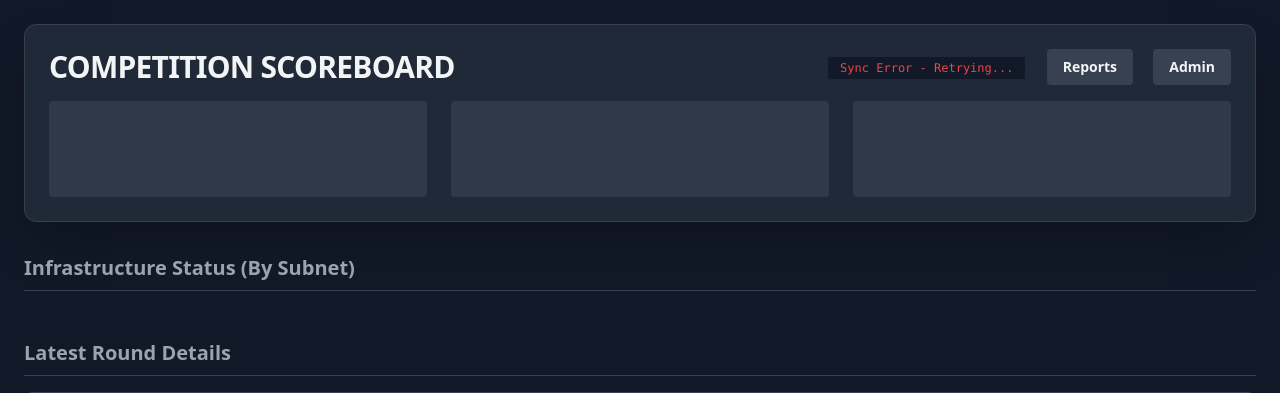
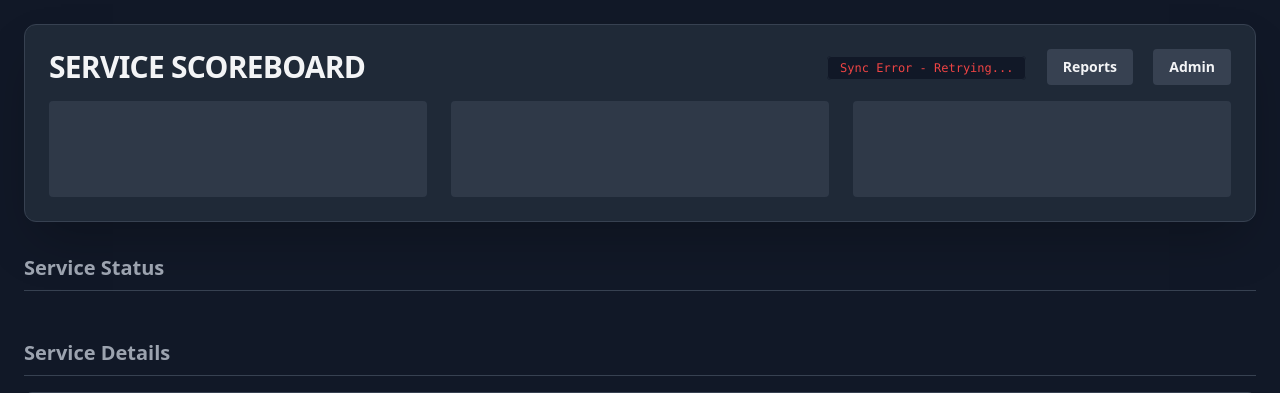
Before and after one commit to Guac0/2255-CSEC473-Alpha, a Flask app: template greyteam/roles/scoring_server/files/templates/scoreboard.html in a window 1280 px wide. Shown: the top 393 px of the page. Run offline with Flask 3, Linux system fonts and the light colour scheme; the template is opened without the code that fills it, so the values that code supplies are empty; parts of the project's set-up code (start-up, migrations or seed data) failed here and were passed over; some libraries are stand-ins or nearby versions.

Commit message:
scoring_server - misc fixes

```diff
--- a/greyteam/roles/scoring_server/files/server.py
+++ b/greyteam/roles/scoring_server/files/server.py
@@ -993,33 +993,38 @@
 @app.route('/get_scoring_summary')
 def get_scoring_summary():
     with app.app_context():
-        # 1. Get the latest round number
-        latest_round = db.session.query(db.func.max(ScoringHistory.round)).scalar() or 0
+        try:
+            # 1. Get the latest round number
+            latest_round = db.session.query(db.func.max(ScoringHistory.round)).scalar() or 0
 
-        # 2. Get all teams
-        teams = ScoringTeams.query.all()
+            # 2. Get all teams
+            teams = ScoringTeams.query.all()
 
-        # 3. Count owned services for the latest round
-        # This counts how many services were assigned to each team in the most recent round
-        service_counts = db.session.query(
-            ScoringHistory.value, db.func.count(ScoringHistory.id)
-        ).filter(ScoringHistory.round == latest_round).group_group_by(ScoringHistory.value).all()
+            # 3. Count owned services for the latest round
+            # This counts how many services were assigned to each team in the most recent round
+            service_counts = db.session.query(
+                ScoringHistory.value, db.func.count(ScoringHistory.id)
+            ).filter(ScoringHistory.round == latest_round).group_by(ScoringHistory.value).all()
 
-        counts_dict = {team_id: count for team_id, count in service_counts}
+            counts_dict = {team_id: count for team_id, count in service_counts}
 
-        summary = []
-        for team in teams:
-            summary.append({
-                "team_name": team.team_name,
-                "score": team.score,
-                "multiplier": team.multiplier,
-                "services_owned": counts_dict.get(team.id, 0)
+            summary = []
+            for team in teams:
+                summary.append({
+                    "team_name": team.team_name,
+                    "score": team.score,
+                    "multiplier": team.multiplier,
+                    "services_owned": counts_dict.get(team.id, 0)
+                })
+
+            logger.info(f"/get_scoring_summary - Success from {current_user.id} at {request.remote_addr}.")
+            return jsonify({
+                "round": latest_round,
+                "teams": summary
             })
-
-        return jsonify({
-            "round": latest_round,
-            "teams": summary
-        })
+        except Exception as E:
+            logger.error(f"/get_scoring_summary - Failed request from {current_user.id} at {request.remote_addr} - Database error: {e}")
+            return jsonify({"error": "Database error while fetching latest scores"}), 500
 
 # --- ScoringCriteria Endpoints ---
 
--- a/greyteam/roles/scoring_server/files/templates/scoreboard.html
+++ b/greyteam/roles/scoring_server/files/templates/scoreboard.html
@@ -23,7 +23,7 @@
 
     <header id="stats-header" class="mb-8 bg-gray-800 p-6 rounded-xl shadow-2xl border border-gray-700">
         <div class="flex flex-wrap justify-between items-center mb-4">
-            <h1 class="text-3xl font-bold tracking-tight">COMPETITION SCOREBOARD</h1>
+            <h1 class="text-3xl font-bold tracking-tight">SERVICE SCOREBOARD</h1>
             <div class="space-x-4">
                 <span id="last-updated" class="text-xs font-mono text-gray-500 bg-gray-900 px-3 py-1 rounded border border-gray-800">
                     Last Sync: Never
@@ -41,13 +41,13 @@
     </header>
 
     <section class="mb-12">
-        <h2 class="text-xl font-semibold mb-4 text-gray-400 border-b border-gray-700 pb-2">Infrastructure Status (By Subnet)</h2>
+        <h2 class="text-xl font-semibold mb-4 text-gray-400 border-b border-gray-700 pb-2">Service Status</h2>
         <div id="graphical-scoreboard" class="space-y-6">
             </div>
     </section>
 
     <section>
-        <h2 class="text-xl font-semibold mb-4 text-gray-400 border-b border-gray-700 pb-2">Latest Round Details</h2>
+        <h2 class="text-xl font-semibold mb-4 text-gray-400 border-b border-gray-700 pb-2">Service Details</h2>
         <div class="overflow-x-auto bg-gray-800 rounded-lg shadow-lg border border-gray-700">
             <table class="w-full table-auto text-left border-collapse">
                 <thead class="bg-gray-700 text-gray-300 uppercase text-xs">
@@ -89,11 +89,11 @@
                 const response2 = await fetch('/get_scoring_summary');
                 if (!response2.ok) throw new Error("Network response was not ok");
 
-                const result2 = await response.json();
+                const result2 = await response2.json();
 
                 // Extract data and round from the JSON object
-                const data2 = result.data;
-                const roundNum2 = result.round;
+                const data2 = result2.data;
+                const roundNum2 = result2.round;
 
                 if (!data2 || data2.length === 0) {
                     console.warn("No data returned for current round.");
```
